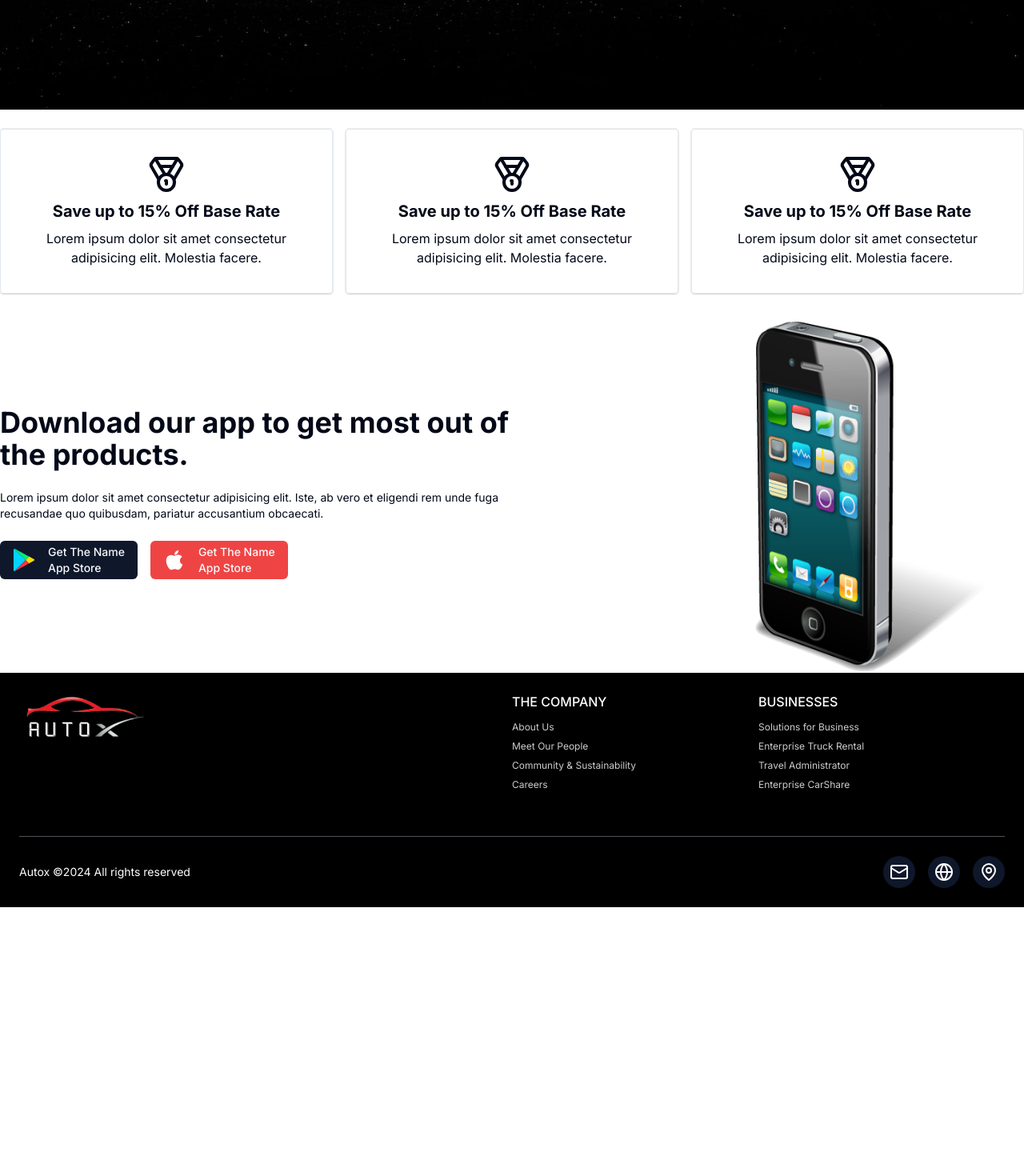
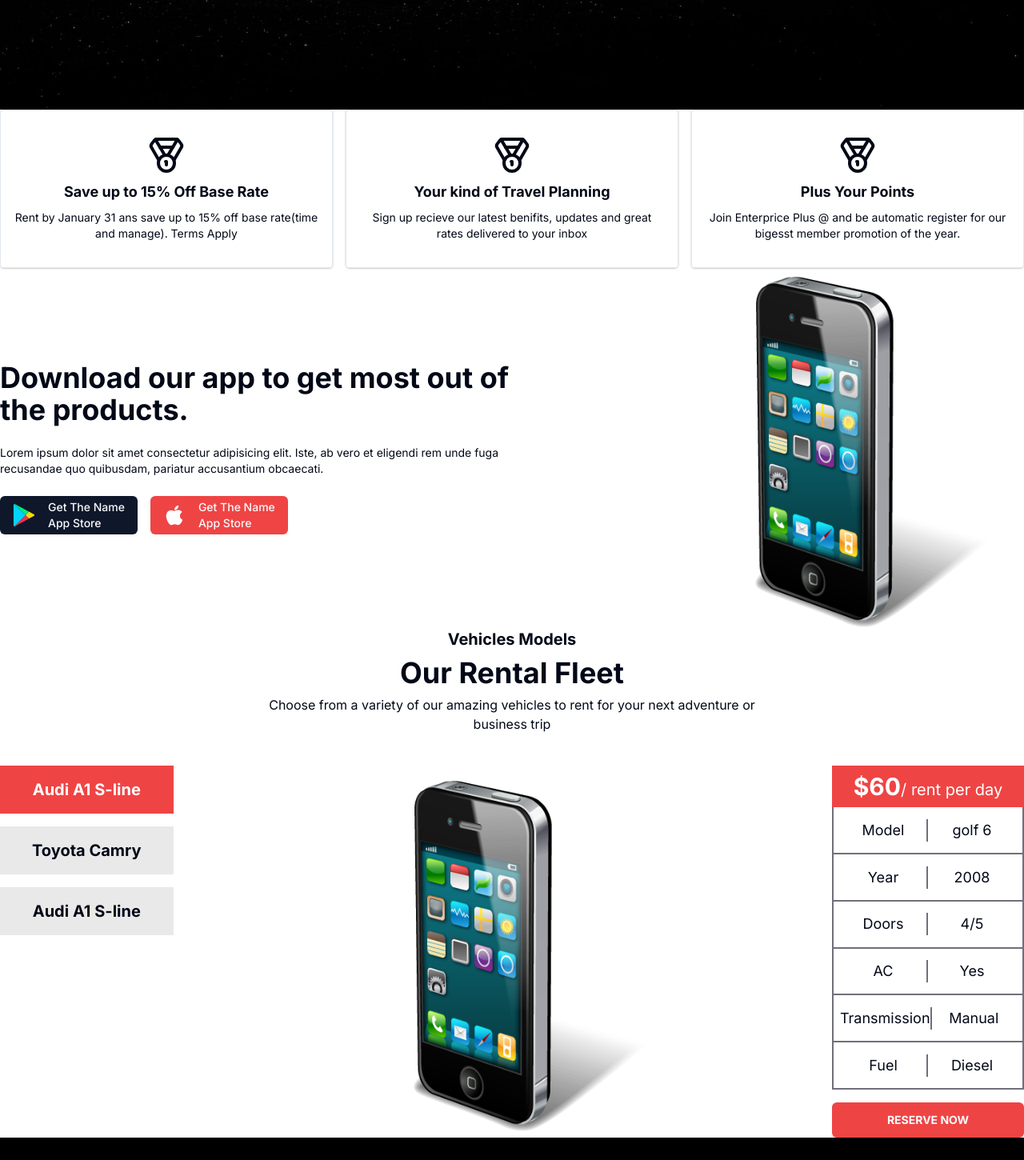
Before and after one commit to enthusiast-v1/autox-frontend, a Next.js app: page / in a window 1280 px wide. Shown: the part 780-2230 px from the top of the page at 80% size. Before the commit the page ends 1914 px from the top, so only its background shows below. Built offline with nearby package versions, Linux system fonts and the light colour scheme.

Commit message:
home page cart filtering section

```diff
--- a/app/(routes)/(home)/page.tsx
+++ b/app/(routes)/(home)/page.tsx
@@ -1,5 +1,6 @@
 import banner from '@/assets/banner-img.jpg';
 import { BookingForm } from '@/components/bookingForm';
+import CarFilter from '@/components/carFilter';
 import Card from '@/components/card';
 import Container from '@/components/container';
 import CustomImage from '@/components/customImage';
@@ -16,8 +17,7 @@ const HomePage = () => {
       </div>
       <Card />
       <MobileApp />
-      {/* <div> App Section</div> */}
-      {/* <div> Footer Section</div> */}
+      <CarFilter />
     </Container>
   );
 };
--- a/app/globals.css
+++ b/app/globals.css
@@ -108,3 +108,18 @@
     background: #c20000;
   }
 }
+
+/* car filter section */
+.car-info li {
+  border: 2px solid #706f7b;
+  border-top: none;
+  display: grid;
+  grid-template-columns: 1fr 1fr;
+  padding: 0.9rem 0.5rem;
+  text-align: center;
+  list-style: none;
+}
+
+.car-info li span {
+  border-right: 2px solid #706f7b;
+}
--- /dev/null
+++ b/components/carFilter.tsx
@@ -0,0 +1,130 @@
+'use client';
+
+import car from '@/assets/audicar.jpg';
+import car1 from '@/assets/car.jpg';
+import phoneImage from '@/assets/mobile.png';
+import Image from 'next/image';
+import { useState } from 'react';
+import { Button } from './ui/button';
+
+const CarFilter = () => {
+  const carFilterData = [
+    {
+      id: 1,
+      name: 'Audi A1 S-line',
+      image: phoneImage,
+      price: '60',
+      model: 'golf 6',
+      Mark: 'Volkswagen',
+      Year: '2008',
+      Doors: '4/5',
+      AC: 'Yes',
+      Tranmission: 'Manual',
+      Fuel: 'Diesel',
+    },
+    {
+      id: 2,
+      name: 'Toyota Camry',
+      image: car,
+      price: '50',
+      model: 'Camry',
+      Mark: 'Toyota',
+      Year: '2006',
+      Doors: '4/5',
+      AC: 'Yes',
+      Tranmission: 'Automatic',
+      Fuel: 'Hybrid',
+    },
+    {
+      id: 3,
+      name: 'Audi A1 S-line',
+      image: car1,
+      price: '60',
+      model: 'golf 6',
+      Mark: 'Volkswagen',
+      Year: '2008',
+      Doors: '4/5',
+      AC: 'Yes',
+      Tranmission: 'Manual',
+      Fuel: 'Diesel',
+    },
+  ];
+  const [activeBtn, setActiveBtn] = useState(0);
+  const [selectedCar, setSelectedCar] = useState(carFilterData[0]);
+
+  const handleFilter = (index: number) => {
+    setActiveBtn(index);
+    setSelectedCar(carFilterData[index]);
+  };
+
+  return (
+    <section>
+      <div className="text-center mb-10">
+        <p className="font-bold text-xl">Vehicles Models</p>
+        <h3 className="font-bold text-4xl my-2">Our Rental Fleet</h3>
+        <p className="w-1/2 mx-auto">
+          Choose from a variety of our amazing vehicles to rent for your next
+          adventure or business trip
+        </p>
+      </div>
+
+      <div className="flex flex-col  justify-between md:flex-row">
+        <div>
+          {carFilterData.map((car, index) => (
+            <button
+              key={car.id}
+              onClick={() => handleFilter(index)}
+              className={`flex flex-col justify-center items-center mb-4 text-center  font-bold py-4 px-10 w-full  text-xl hover:bg-destructive hover:text-white ${index === activeBtn ? 'bg-destructive text-white' : 'bg-[#e9e9e9]'} transition-all`}
+            >
+              {car.name}
+            </button>
+          ))}
+        </div>
+        <div className="flex items-center justify-center">
+          <Image
+            src={selectedCar.image}
+            width={450}
+            height={450}
+            alt="Picture of the car"
+          />
+        </div>
+        <div className="w-60 mx-auto md:mx-0">
+          <p className="bg-destructive text-white p-2 text-center ">
+            <span className="text-3xl font-bold"> ${selectedCar.price}</span>
+            <span className="text-xl">/ rent per day</span>
+          </p>
+          <div className="car-info grid grid-cols-1 text-lg">
+            <li>
+              <span>Model</span> {selectedCar.model}
+            </li>
+            <li>
+              <span>Year</span> {selectedCar.Year}
+            </li>
+            <li>
+              <span>Doors</span> {selectedCar.Doors}
+            </li>
+            <li>
+              <span>AC</span> {selectedCar.AC}
+            </li>
+            <li>
+              <span>Transmission</span>
+              {selectedCar.Tranmission}
+            </li>
+            <li>
+              <span>Fuel</span> {selectedCar.Fuel}
+            </li>
+          </div>
+          <Button
+            size={'lg'}
+            className="w-full mt-4 font-bold "
+            variant={'destructive'}
+          >
+            RESERVE NOW
+          </Button>
+        </div>
+      </div>
+    </section>
+  );
+};
+
+export default CarFilter;
--- a/components/card.tsx
+++ b/components/card.tsx
@@ -1,5 +1,3 @@
-/* eslint-disable no-unused-vars */
-/* eslint-disable @typescript-eslint/no-unused-vars */
 const Card = () => {
   const svg = (
     <svg
@@ -26,30 +24,30 @@ const Card = () => {
     {
       icon: svg,
       title: 'Save up to 15% Off Base Rate',
-      desc: '  Lorem ipsum dolor sit amet consectetur adipisicing elit. Molestia  facere.',
+      desc: 'Rent by January 31 ans save up to 15% off base rate(time and manage). Terms Apply',
     },
     {
       icon: svg,
-      title: 'Save up to 15% Off Base Rate',
-      desc: '  Lorem ipsum dolor sit amet consectetur adipisicing elit. Molestia  facere.',
+      title: 'Your kind of Travel Planning',
+      desc: ' Sign up recieve our latest benifits, updates and great rates delivered to your inbox',
     },
     {
       icon: svg,
-      title: 'Save up to 15% Off Base Rate',
-      desc: '  Lorem ipsum dolor sit amet consectetur adipisicing elit. Molestia  facere.',
+      title: 'Plus Your Points',
+      desc: 'Join Enterprice Plus @ and be automatic register for our bigesst member promotion of the year.',
     },
   ];
 
   return (
-    <div className="flex justify-between items-center text-center gap-4 my-6 ">
+    <div className="flex flex-col md:flex-row justify-between items-center text-center gap-4  ">
       {cardData.map(card => (
         <div
           key={card.title}
-          className="px-4 py-8  flex  flex-col items-center border gap-2 shadow-[0px_2px_3px_-1px_rgba(0,0,0,0.1),0px_1px_0px_0px_rgba(25,28,33,0.02),0px_0px_0px_1px_rgba(25,28,33,0.08)] rounded"
+          className="px-4 py-8  flex  flex-col items-center border gap-2 shadow-[0px_2px_3px_-1px_rgba(0,0,0,0.1),0px_1px_0px_0px_rgba(25,28,33,0.02),0px_0px_0px_1px_rgba(25,28,33,0.08)] rounded w-full"
         >
           {card.icon}
-          <h3 className="text-xl font-bold">{card.title}</h3>
-          <p>{card.desc}</p>
+          <h3 className="text-lg font-bold">{card.title}</h3>
+          <p className="text-sm">{card.desc}</p>
         </div>
       ))}
     </div>
--- a/components/mobileApp.tsx
+++ b/components/mobileApp.tsx
@@ -1,5 +1,3 @@
-/* eslint-disable @typescript-eslint/no-unused-vars */
-/* eslint-disable no-unused-vars */
 import phoneImage from '@/assets/mobile.png';
 import Image from 'next/image';
 import { Button } from './ui/button';
```
Also changed, not shown: 2 other files (tests, documents, lock files or other folders).
